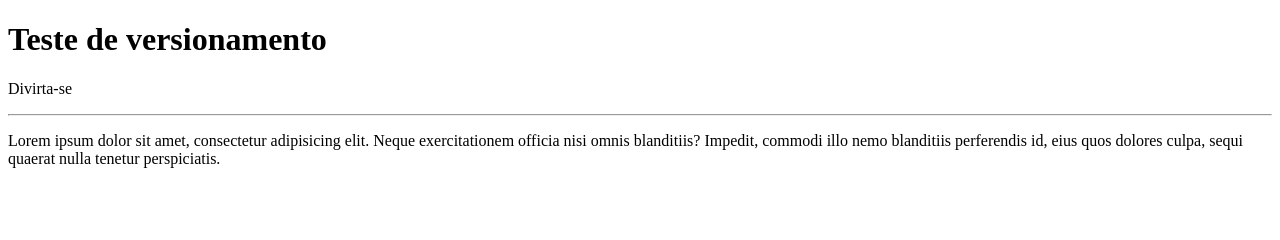
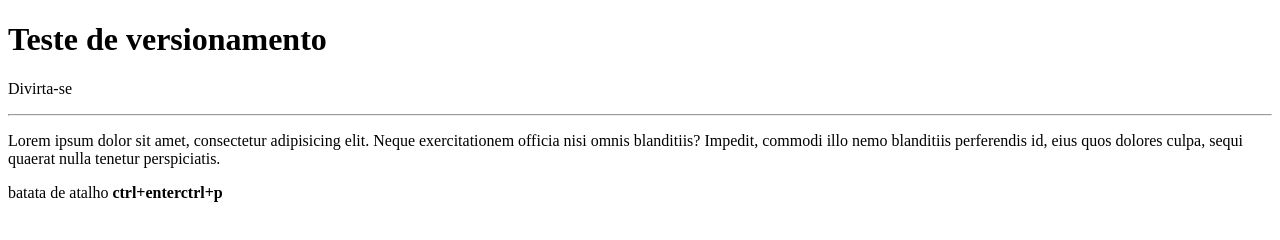
Before and after one commit to iago-araujo-44/Ola-mundo, a plain HTML site: page boooooooooora/index.html in a window 1280 px wide. Drawn offline with Linux system fonts and the light colour scheme.

Commit message:
falei sobre o atalho

```diff
--- a/boooooooooora/index.html
+++ b/boooooooooora/index.html
@@ -10,5 +10,6 @@
     <p>Divirta-se</p>
     <hr>
     <p>Lorem ipsum dolor sit amet, consectetur adipisicing elit. Neque exercitationem officia nisi omnis blanditiis? Impedit, commodi illo nemo blanditiis perferendis id, eius quos dolores culpa, sequi quaerat nulla tenetur perspiciatis.</p>
+    <p>batata de atalho <b>ctrl+enter</b><b>ctrl+p</b></p>
 </body>
 </html>
```
